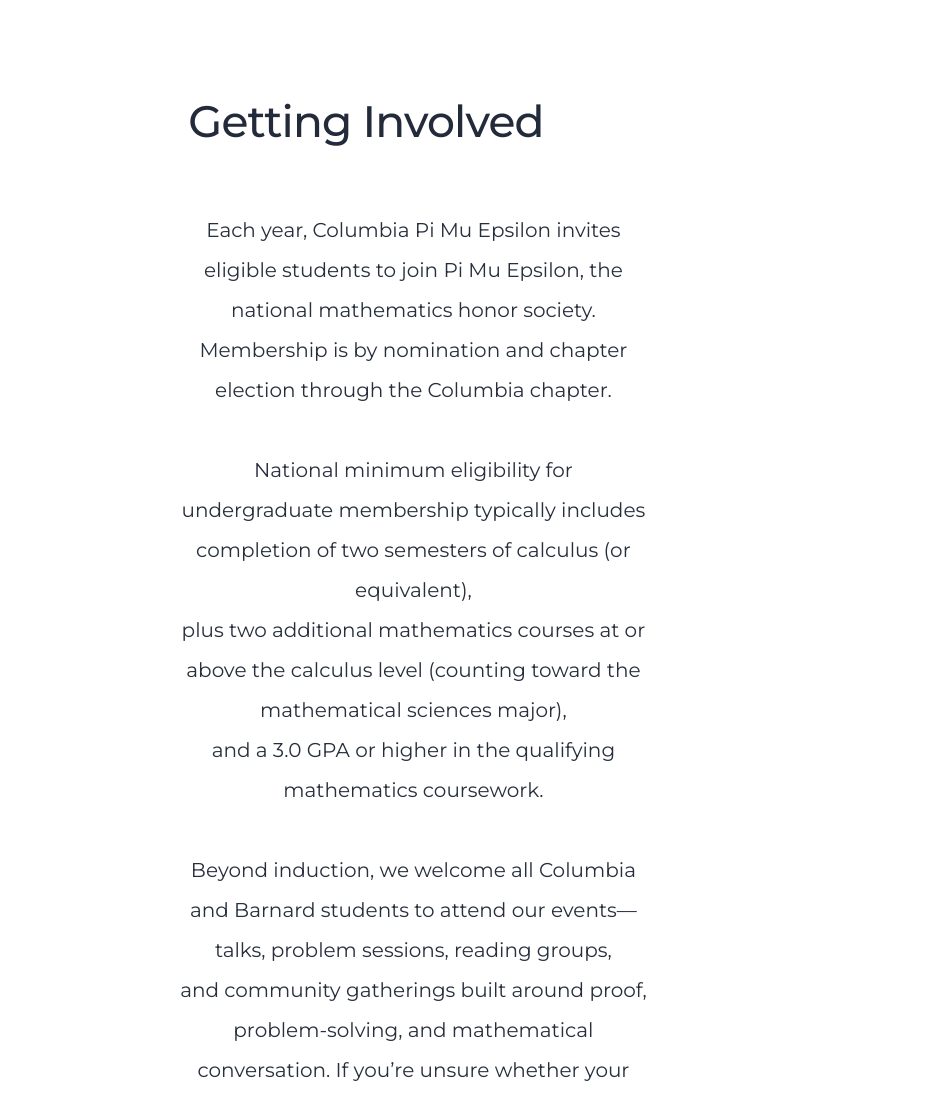
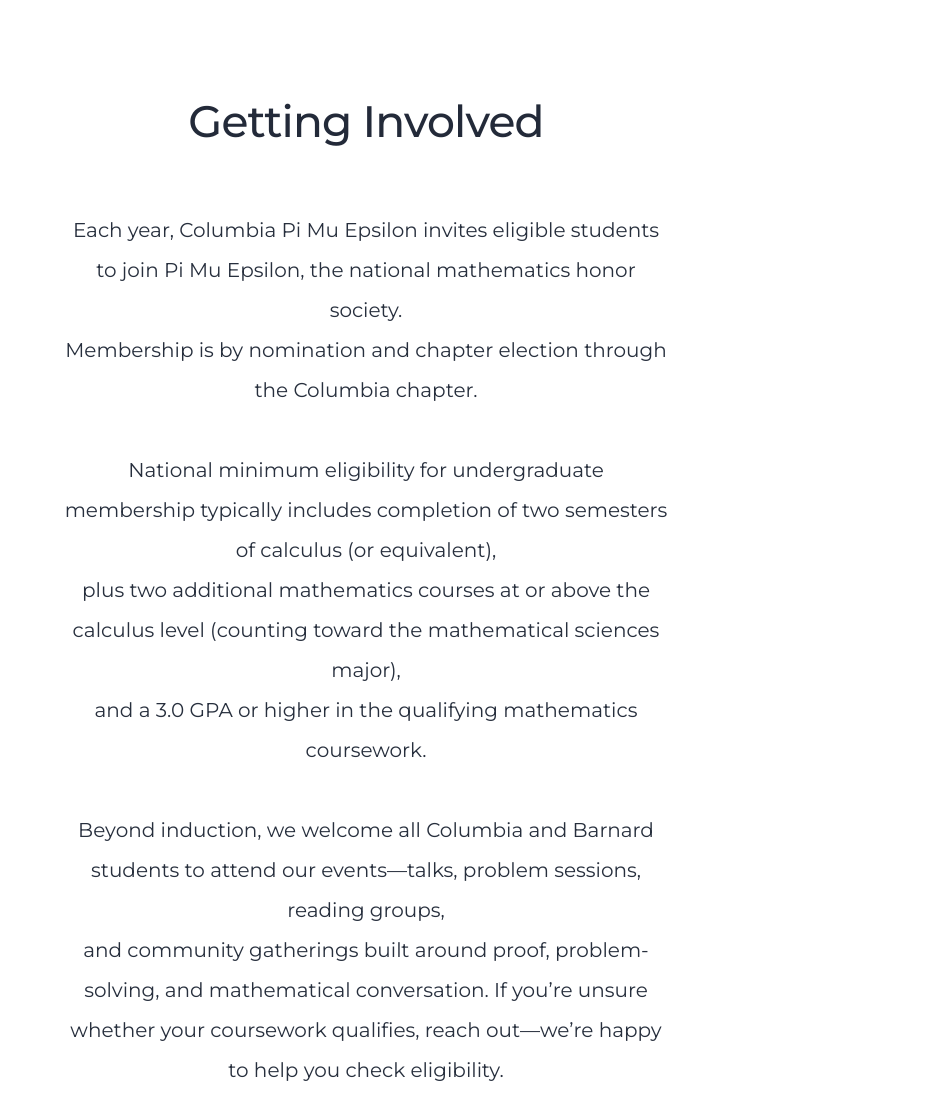
Before and after one commit to iz-tecum/columbiapme, a website: page recruitment/index.html in a window 1280 px wide. Shown: the part 620-1713 px from the top of the page, 0-927 px from the left. Drawn offline with Linux system fonts and the light colour scheme.

Commit message:
Add files via upload

```diff
--- a/recruitment/index.html
+++ b/recruitment/index.html
@@ -638,11 +638,11 @@
       color: rgba(16,24,40,.92);
     }
 
-    /* MAIN KNOB: move everything under title together */
-    .recruit-stack{
-      width: 80%;
-      margin-left: 40px;
-      transform: translateX(75px);
+        /* ✅ FIX: keep the whole stack perfectly centered under “Events” */
+    .events-stack{
+      width: min(1200px, 100%);
+      margin: 0 auto;  /* centers under title */
+      transform: none; /* no right shift */
     }
 
     .recruit-card{
```
Also changed, not shown: contact/index.html (+5 -5 lines).
